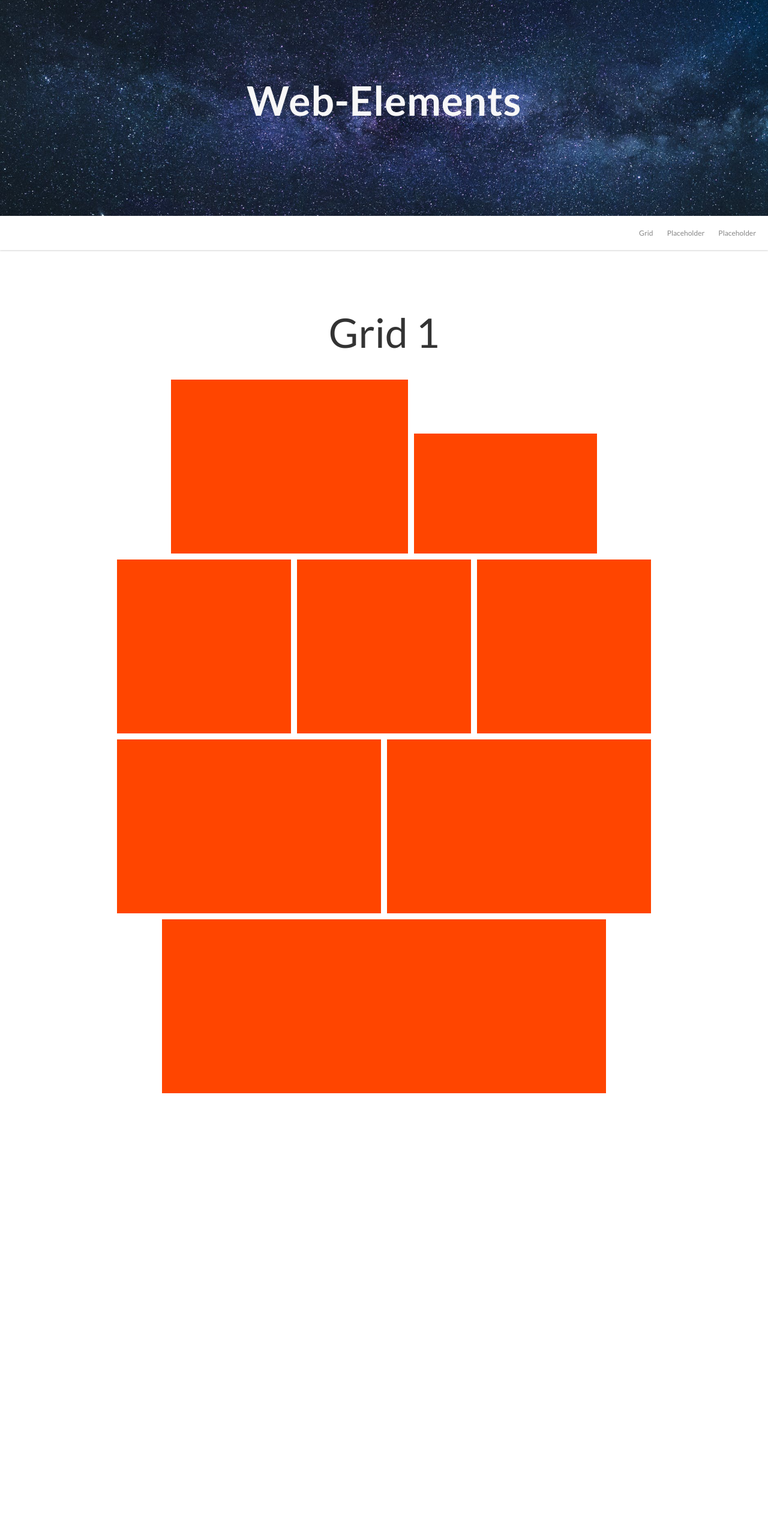
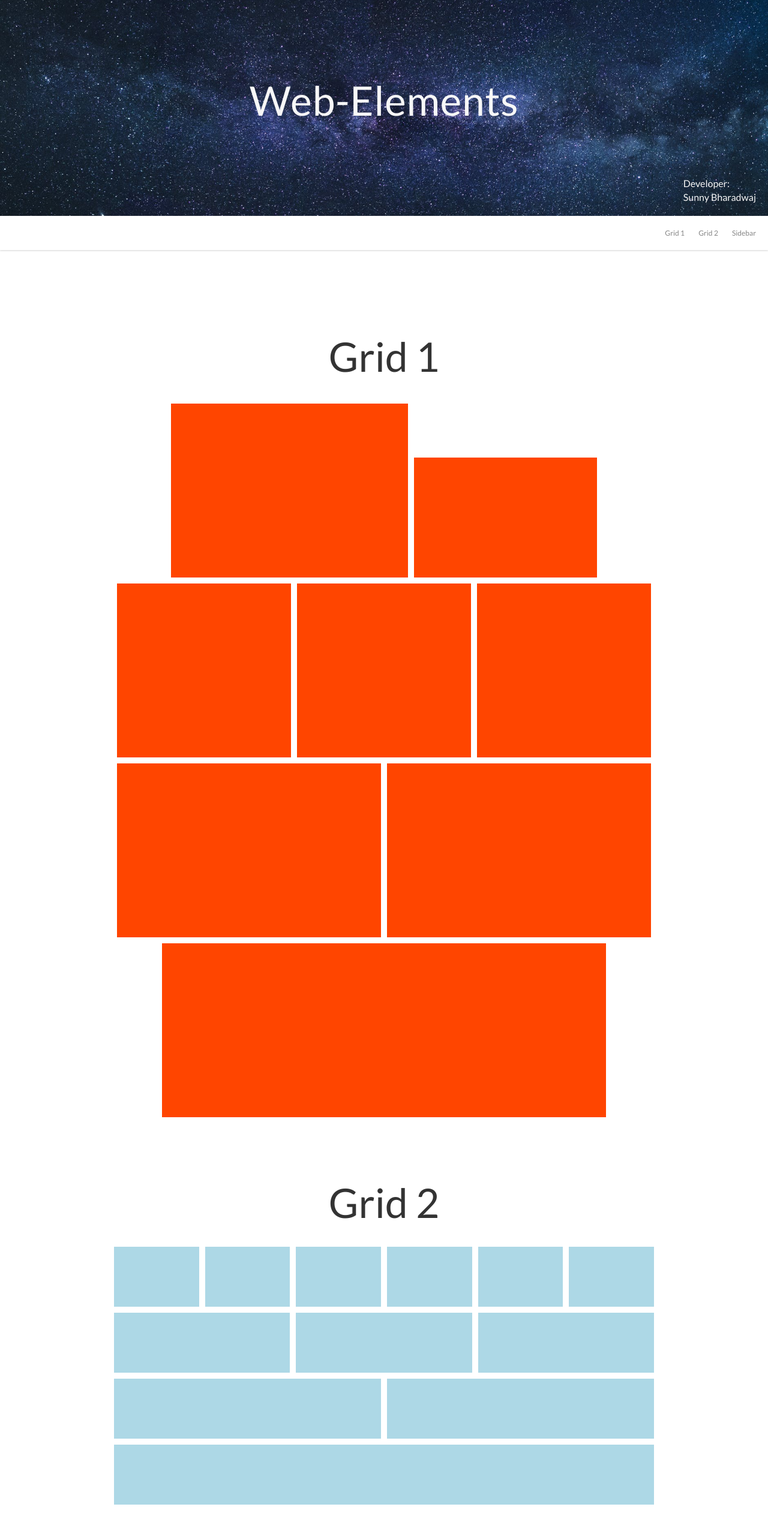
Before and after one commit to whysosunny/web-elements, a website: page static/index.html in a window 1280 px wide. Shown: the whole page at 60% size. Before the commit the page ends 1888 px from the top, so only its background shows below. Drawn offline with nearby package versions, Linux system fonts and the light colour scheme.

Commit message:
Grid 2 and sidebar added

```diff
--- a/static/index.html
+++ b/static/index.html
@@ -12,19 +12,32 @@
 </head>
 <body>
 <div id="hero">
-    <h2 class="text-center">Web-Elements</h2>
+    <h2 class="text-center"><strong>Web-Elements</strong></h2>
+    <div class="signature">
+        <strong>Developer: </strong><br/>
+        Sunny Bharadwaj
+    </div>
+
 </div>
 <nav class="nav-container">
     <div class="nav-right">
-        <a class="nav-item" href="#">Grid</a>
-        <a class="nav-item" href="#">Placeholder</a>
-        <a class="nav-item" href="#">Placeholder</a>
+        <a class="nav-item" href="#grid-1">Grid 1</a>
+        <a class="nav-item" href="#grid-2">Grid 2</a>
+        <a class="nav-item" id="sidebar-nav-btn" href="#">Sidebar</a>
+    </div>
+</nav>
+
+<nav id="nav-sidebar">
+    <div class="group">
+        <div class="item"></div>
+        <div class="item"></div>
+        <div class="item"></div>
     </div>
 </nav>
 
 
 <div id="grid">
-    <div class="grid grid-1">
+    <div id="grid-1" class="grid">
         <h2 class="text-center">Grid 1</h2>
         <div class="grid-wrapper grid-1-1">
             <div class="grid-elem 1 space"></div>
@@ -66,8 +79,28 @@
     </div>
 
 
-    <div class="grid grid-2">
-
+    <div id="grid-2" class="grid">
+        <h2 class="text-center">Grid 2</h2>
+        <div class="gw gw-1">
+            <div class="item"></div>
+            <div class="item"></div>
+            <div class="item"></div>
+            <div class="item"></div>
+            <div class="item"></div>
+            <div class="item"></div>
+        </div>
+        <div class="gw gw-2">
+            <div class="item"></div>
+            <div class="item"></div>
+            <div class="item"></div>
+        </div>
+        <div class="gw gw-3">
+            <div class="item"></div>
+            <div class="item"></div>
+        </div>
+        <div class="gw gw-4">
+            <div class="item"></div>
+        </div>
     </div>
 </div>
 <script
--- a/static/scripts.js
+++ b/static/scripts.js
@@ -16,4 +16,8 @@ $(document).ready(function () {
     }
   });
 
+  $('#sidebar-nav-btn').click(function() {
+    $('#nav-sidebar').toggleClass('open');
+  })
+
 });
--- a/static/styles.css
+++ b/static/styles.css
@@ -52,15 +52,22 @@ small, .font_small {font-size: 0.618em;}
 /*Hero*/
 
 #hero {
+    position: relative;
     padding: 30px;
     min-height: 300px;
-    font-weight: bold;
     background: url('/media/stars.jpg') center / cover;
     color: #f7f7f7;
 }
 
 #hero h2 {
     letter-spacing: 0.01em;
+}
+
+.signature {
+    display: inline-block;
+    position: absolute;
+    right: 20px;
+    bottom: 20px;
 }
 
 nav.nav-container {
@@ -97,12 +104,36 @@ nav .nav-right {
     right: 10px;
 }
 
+nav#nav-sidebar.open {
+    position: fixed;
+    height: 100vh;
+    width: 300px;
+    left: -300px;
+    top: 0;
+    bottom: 0;
+    background: grey;
+    z-index: 1001;
+    transition: all 0.4s;
+}
+
+nav#nav-sidebar.open {
+    left: 0;
+}
+
 
 /*Grid*/
 
 .grid {
     max-width: 900px;
     margin: 60px auto;
+}
+
+.grid:first-of-type {
+    margin-top: 0;
+}
+
+#grid-1 {
+    padding-top: 40px;
 }
 
 .grid-wrapper {
@@ -144,3 +175,40 @@ nav .nav-right {
     display: grid;
     grid-template-columns: 1fr 10fr 1fr;
 }
+
+
+#grid-2 .item {
+    height: 100px;
+    background: lightblue;
+}
+
+.gw {
+    display: grid;
+    margin-bottom: 10px;
+}
+
+.gw.gw-1 {
+    grid-template-columns: repeat(6, 1fr);
+    grid-column-gap: 10px;
+}
+
+.gw.gw-2 {
+    grid-template-columns: repeat(3, 1fr);
+    grid-column-gap: 10px;
+}
+
+.gw.gw-3 {
+    grid-template-columns: repeat(2, 1fr);
+    grid-column-gap: 10px;
+}
+
+
+@media (max-width: 420px) {
+    .grid-wrapper {
+        grid-template-columns: 1fr;
+    }
+
+    .grid .space {
+        display: none;
+    }
+}
```
